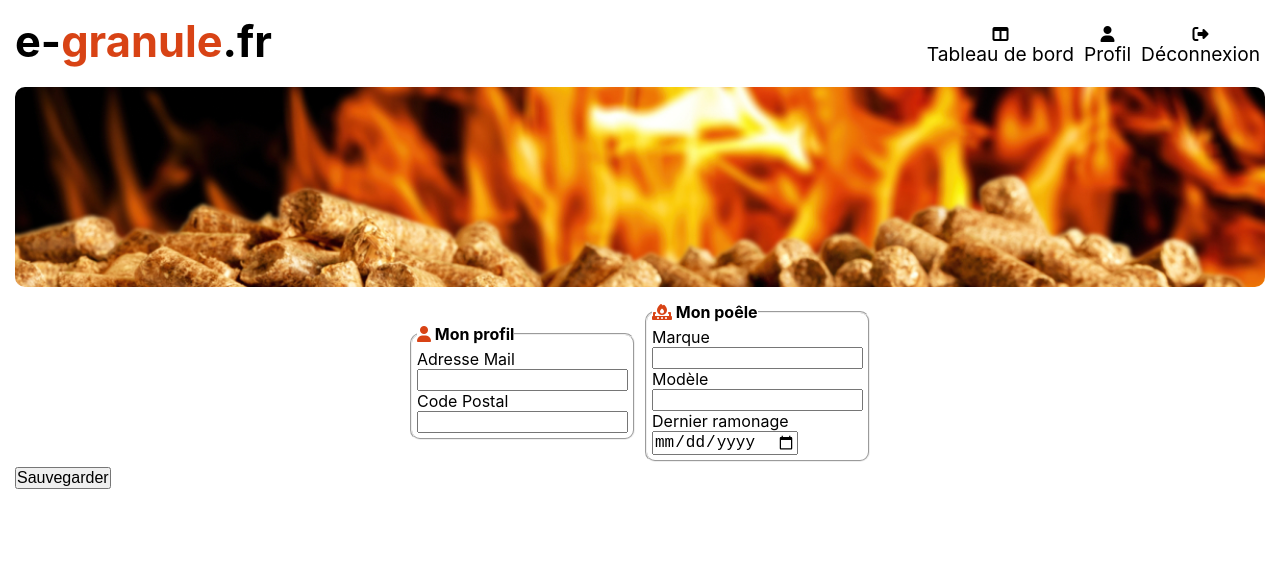
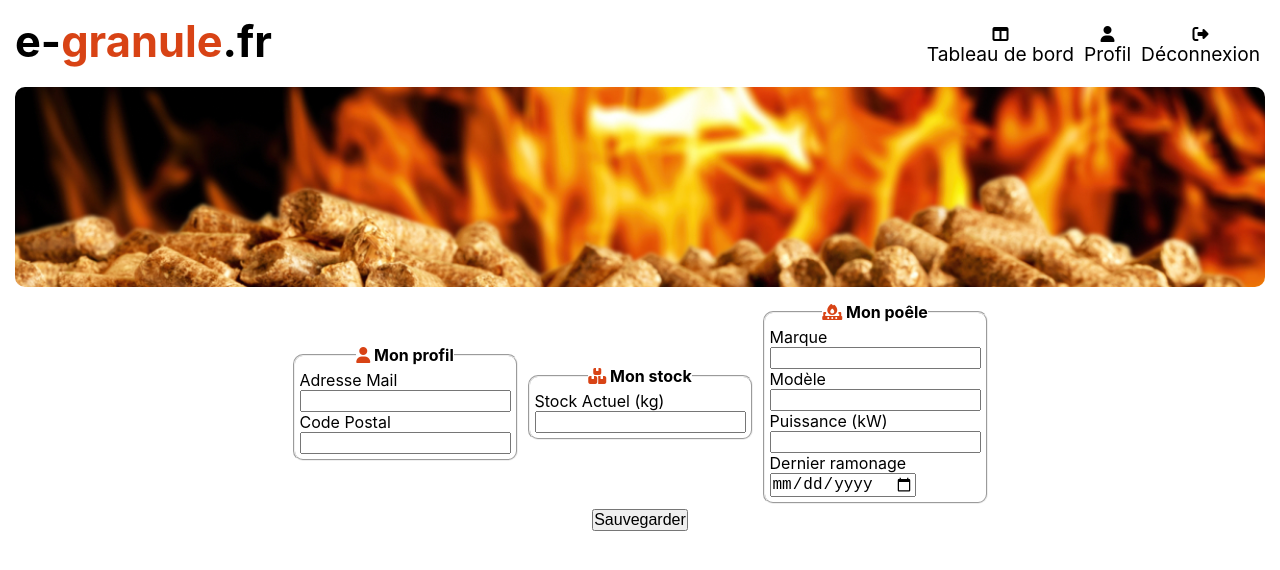
Before and after one commit to JonathanChosson/meubleagranule, a React (Create React App) app: page /profil in a window 1280 px wide. Shown: the top 570 px of the page. Built offline with nearby package versions, Linux system fonts and the light colour scheme.

Commit message:
[JSX] Ajout de la section stock (pages/profil) :white_check_mark:

```diff
--- a/package.json
+++ b/package.json
@@ -7,6 +7,7 @@
     "@testing-library/jest-dom": "^5.16.5",
     "@testing-library/react": "^13.4.0",
     "@testing-library/user-event": "^13.5.0",
+    "chart.js": "^3.9.1",
     "immer": "^9.0.16",
     "react": "^18.2.0",
     "react-dom": "^18.2.0",
--- a/src/Pages/Profil.jsx
+++ b/src/Pages/Profil.jsx
@@ -32,6 +32,7 @@ const Profil = () => {
             mail: "",
             codePostal: "",
             poele: {},
+            stock: {},
         }
     }
 
@@ -44,6 +45,16 @@ const Profil = () => {
                     ...newProfile,
                     poele: {
                         ...newProfile.poele,
+                        ...value,
+                    },
+                })
+                break
+
+            case "stock":
+                setNewProfile({
+                    ...newProfile,
+                    stock: {
+                        ...newProfile.stock,
                         ...value,
                     },
                 })
@@ -79,9 +90,17 @@ const Profil = () => {
                 let valueModele = { modele: e.target.value }
                 setData("poele", valueModele)
                 break
+            case "puissance":
+                let valuePuissance = { puissance: e.target.value }
+                setData("poele", valuePuissance)
+                break
             case "dernierRamonage":
                 let valueDernierRamonage = { dernierRamonage: e.target.value }
                 setData("poele", valueDernierRamonage)
+                break
+            case "stockActuel":
+                let valueStockActuel = { stockActuel: e.target.value }
+                setData("stock", valueStockActuel)
                 break
             default:
                 console.error(new Error("Erreur"))
@@ -90,10 +109,8 @@ const Profil = () => {
 
     function handleSubmit(e) {
         e.preventDefault()
-        console.log()
-        if (newProfile.mail) {
+        if (profil !== newProfile) {
             dispatch(addData(newProfile))
-            console.log(newProfile)
             openModalCreate()
         } else {
             openModalError()
@@ -161,6 +178,19 @@ const Profil = () => {
                         </fieldset>
                         <fieldset className="Profil__article__div__form__fieldset">
                             <legend>
+                                <i className="fa-solid fa-boxes-stacked Rouge"></i>{" "}
+                                Mon stock
+                            </legend>
+                            <Input
+                                id={"stockActuel"}
+                                desc={"Stock Actuel (kg)"}
+                                type={"text"}
+                                placeholder={newProfile.stock.stockActuel}
+                                onchange={handleChange}
+                            />
+                        </fieldset>
+                        <fieldset className="Profil__article__div__form__fieldset">
+                            <legend>
                                 <i className="fa-solid fa-fire-burner Rouge"></i>{" "}
                                 Mon poêle
                             </legend>
@@ -179,6 +209,13 @@ const Profil = () => {
                                 onchange={handleChange}
                             />
                             <Input
+                                id={"puissance"}
+                                desc={"Puissance (kW)"}
+                                type={"text"}
+                                placeholder={newProfile.poele.puissance}
+                                onchange={handleChange}
+                            />
+                            <Input
                                 id={"dernierRamonage"}
                                 desc={"Dernier ramonage"}
                                 type={"date"}
@@ -189,7 +226,6 @@ const Profil = () => {
                             {newProfile.poele.dernierRamonage ? (
                                 <Fragment>
                                     <p>Prochain Ramonage dans :</p>
-                                    {/* <p>{calculRamonage()} mois</p> */}
                                     {calculRamonage() > 3 ? (
                                         <p className="Vert">
                                             {calculRamonage()} mois
--- a/src/Style/Pages/Profil.css
+++ b/src/Style/Pages/Profil.css
@@ -3,6 +3,10 @@
     /* display: flex;
     justify-content: center;
     align-items: center; */
+}
+
+.Profil__article__div {
+    text-align: center;
 }
 
 .Profil__article__div__form {
```
Also changed, not shown: 1 other file (tests, documents, lock files or other folders).
